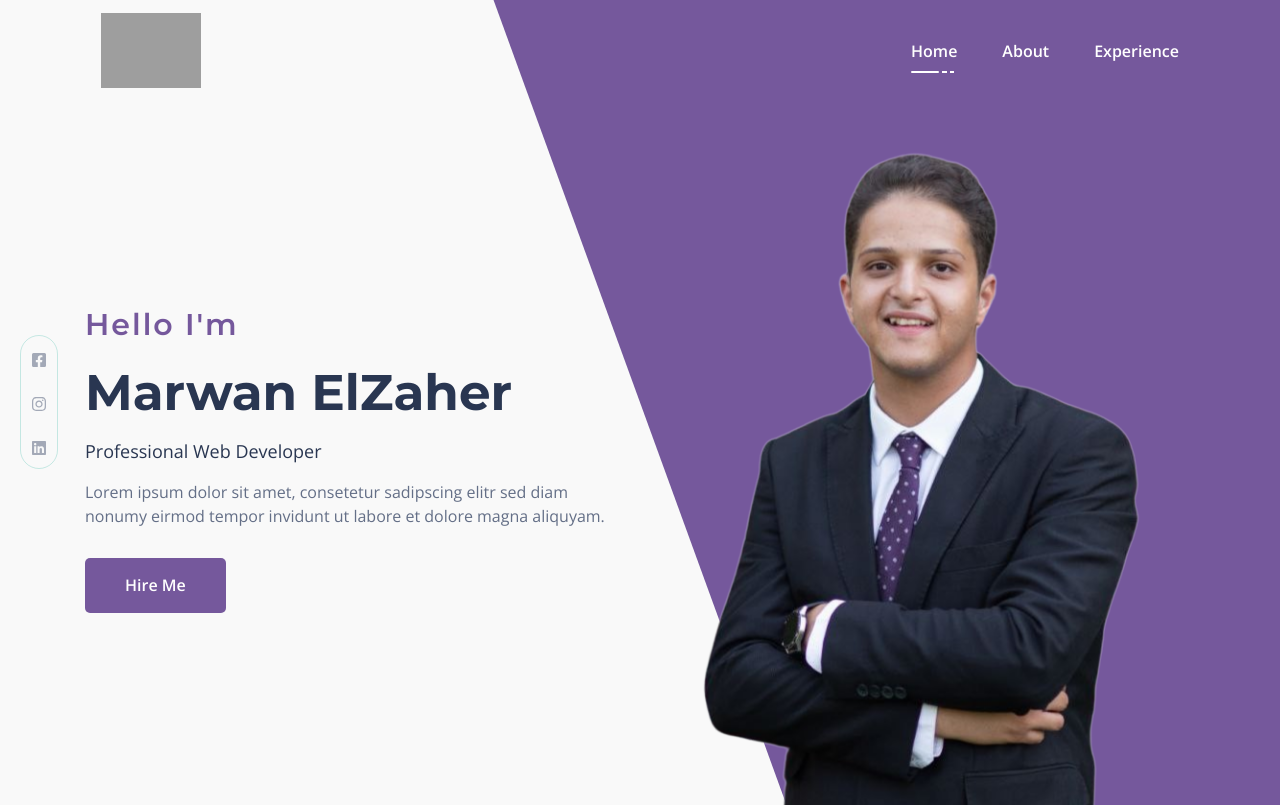
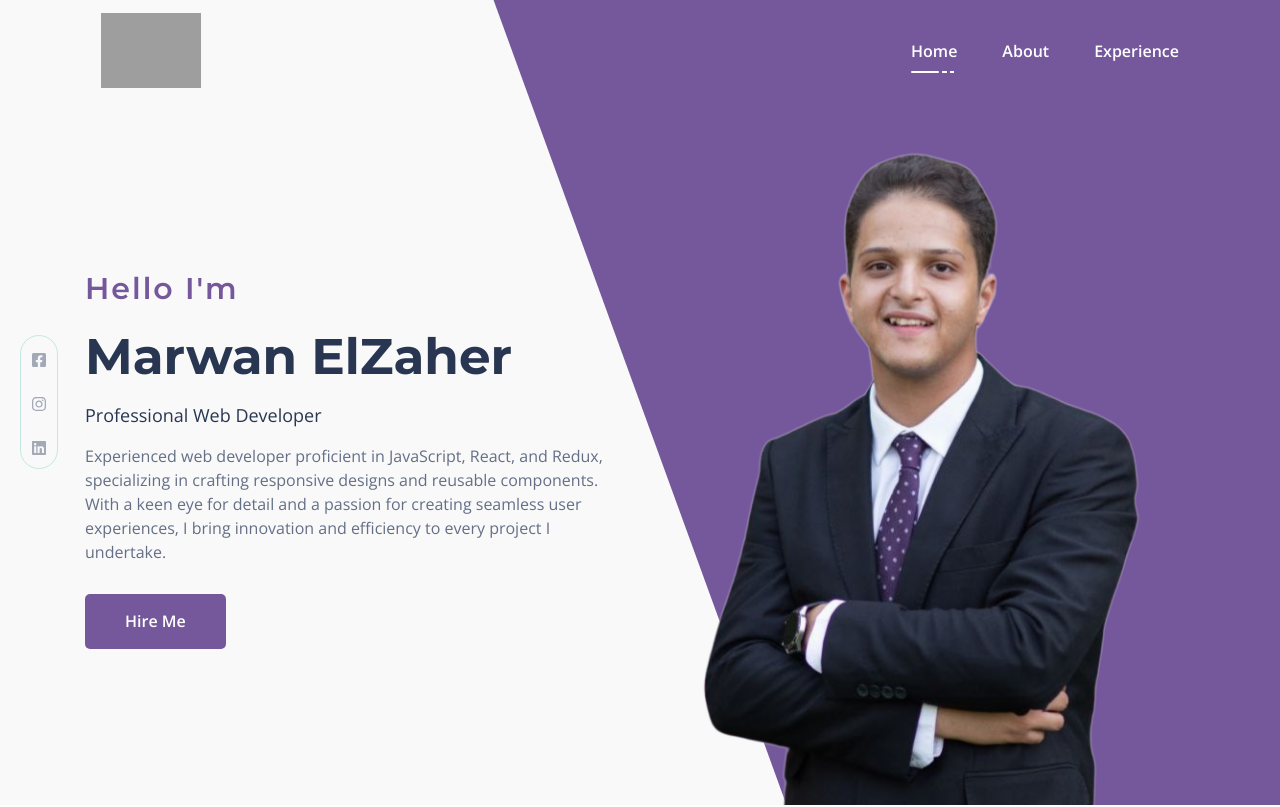
Before and after one commit to MarwanElZaher/my-portfolio, a React (Vite) app: page / in a window 1280 px wide. Shown: the top 807 px of the page. Built offline with nearby package versions, Linux system fonts and the light colour scheme; grey boxes are pictures that could not be loaded.

Commit message:
updated introduction of portfolio

```diff
--- a/src/components/header/Header.jsx
+++ b/src/components/header/Header.jsx
@@ -59,7 +59,7 @@ function Header() {
                                 <h5 className="header_sub_title wow fadeInUp" data-wow-duration="1.3s" data-wow-delay="0.2s" style={{visibility: "visible", animationDuration: "1.3s", animationDelay: "0.2s", animationName: "fadeInUp"}}>Hello I'm</h5>
                                 <h2 className="header_title wow fadeInUp" data-wow-duration="1.3s" data-wow-delay="0.5s" style={{visibility: "visible", animationDuration: "1.3s", animationDelay: "0.5s", animationName: "fadeInUp"}}>Marwan ElZaher</h2>
                                 <span className="wow fadeInUp" data-wow-duration="1.3s" data-wow-delay="0.8s" style={{visibility: "visible", animationDuration: "1.3s", animationDelay: "0.8s", animationName: "fadeInUp"}}>Professional Web Developer</span>
-                                <p className="wow fadeInUp" data-wow-duration="1.3s" data-wow-delay="1.1s" style={{visibility: "visible", animationDuration: "1.3s", animationDelay: "1.1s", animationName: "fadeInUp"}}>Lorem ipsum dolor sit amet, consetetur sadipscing elitr sed diam nonumy eirmod tempor invidunt ut labore et dolore magna aliquyam.</p>
+                                <p className="wow fadeInUp" data-wow-duration="1.3s" data-wow-delay="1.1s" style={{visibility: "visible", animationDuration: "1.3s", animationDelay: "1.1s", animationName: "fadeInUp"}}>Experienced web developer proficient in JavaScript, React, and Redux, specializing in crafting responsive designs and reusable components. With a keen eye for detail and a passion for creating seamless user experiences, I bring innovation and efficiency to every project I undertake.</p>
                                 <a href="#contact" className="main-btn wow fadeInUp" data-wow-duration="1.3s" data-wow-delay="1.4s" style={{visibility: "visible", animationDuration: "1.3s", animationDelay: "1.4s", animationName: "fadeInUp"}}>Hire Me</a>
                             </div>
                         </div>
```
